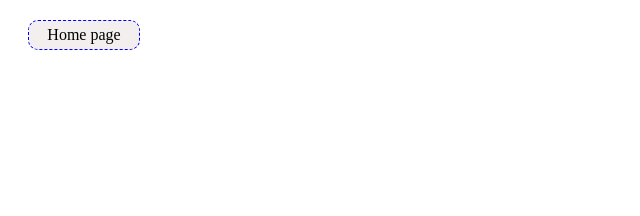
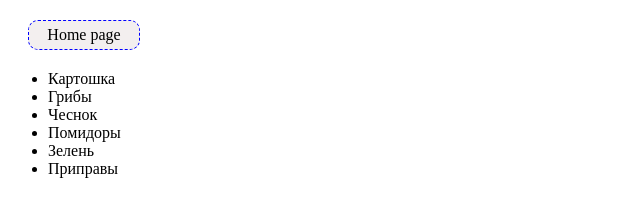
Before and after one commit to sl24/goit-js-hw-07, a plain HTML site: page pages/task-2.html in a window 1280 px wide. Shown: the whole page, without its empty margins (0-640 px from the left). Drawn offline with Linux system fonts and the light colour scheme.

Commit message:
Добавляет решение Task-2

```diff
--- a/js/task-2.js
+++ b/js/task-2.js
@@ -0,0 +1,24 @@
+// Напиши скрипт, который для каждого элемента массива ingredients создаст отдельный li,
+// после чего вставит все li за одну операцию в список ul.ingredients.
+// Для создания DOM - узлов используй document.createElement().
+
+const ingredients = [
+  'Картошка',
+  'Грибы',
+  'Чеснок',
+  'Помидоры',
+  'Зелень',
+  'Приправы',
+];
+
+// Создаем ссылку на элемент ingredients
+const listOfIngredients = document.querySelector('#ingredients');
+
+// Перебираем массив элементов
+const elms = ingredients.map(item => {
+  const itemOfIngredients = document.createElement('li'); //создаем все эелементы li
+  itemOfIngredients.textContent = item; // каждому элементу списка присваиваем значение из массива
+  return itemOfIngredients;
+});
+
+listOfIngredients.append(...elms); //добавляем элементы в список
--- a/pages/task-2.html
+++ b/pages/task-2.html
@@ -9,6 +9,7 @@
 
   <body>
     <a class="link" href="../index.html">Home page</a>
+    <ul id="ingredients"></ul>
     <script src="../js/task-2.js" type="module"></script>
   </body>
 </html>
```
